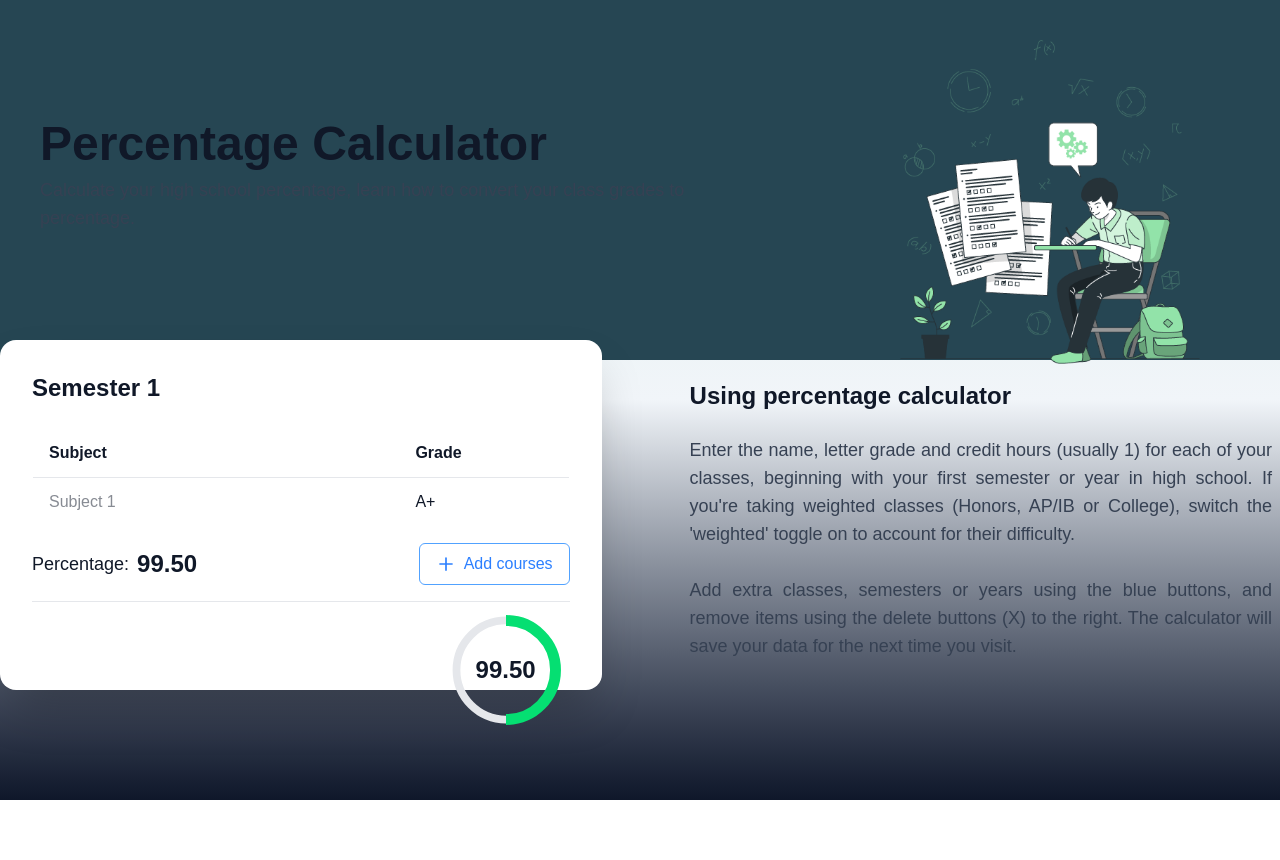
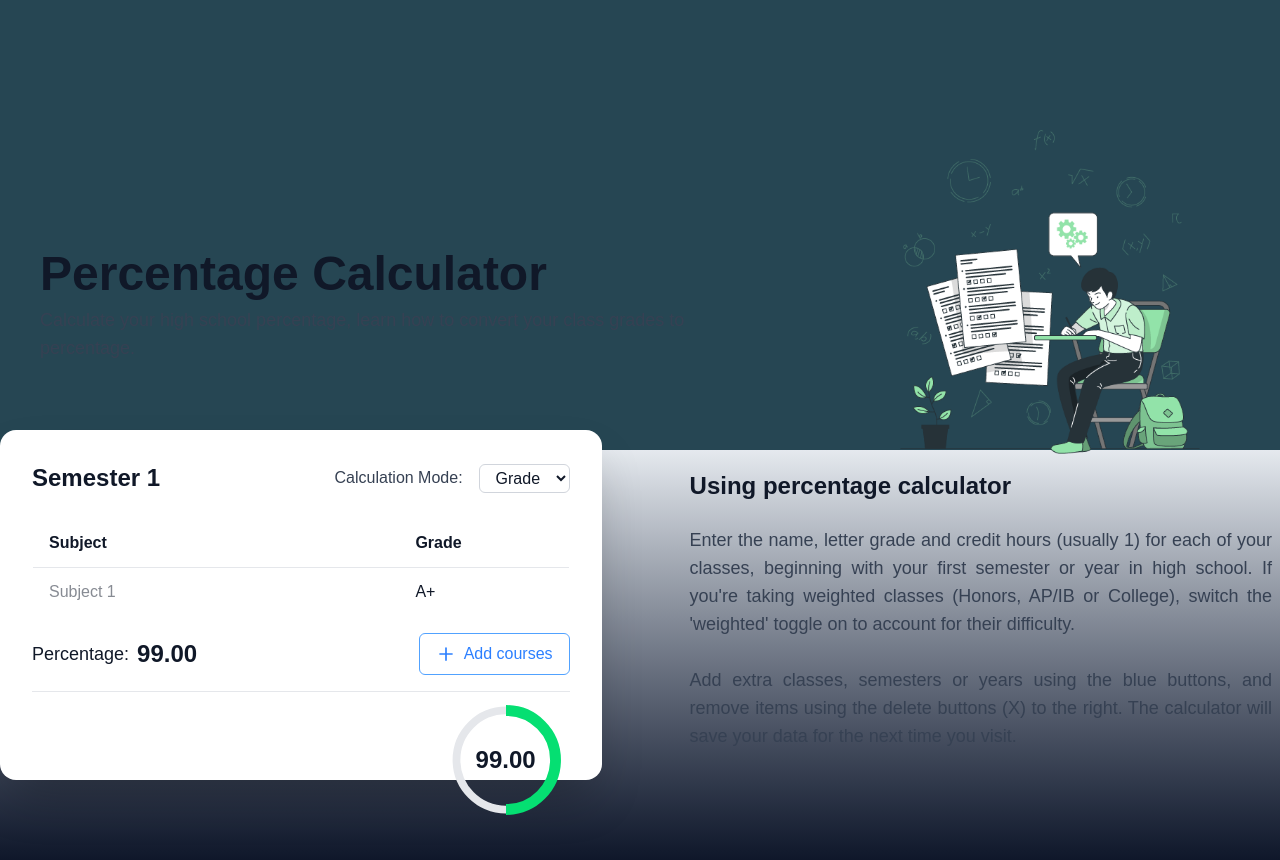
Before and after one commit to mohamed-raihan/Ai-Tool, a Next.js app: page /user/dashboard/percentage-calculator in a window 1280 px wide. Before the commit the page ends 800 px from the top, so only its background shows below. Built offline with nearby package versions, Linux system fonts and the light colour scheme.

Commit message:
percentage-calculator

```diff
--- a/app/user/dashboard/percentage-calculator/page.tsx
+++ b/app/user/dashboard/percentage-calculator/page.tsx
@@ -3,30 +3,36 @@ import Image from "next/image";
 import React, { useState } from "react";
 
 const gradeOptions = [
-  { label: "A+", value: 99.5 },
-  { label: "A", value: 95.5 },
-  { label: "B+", value: 88 },
-  { label: "B", value: 84.5 },
-  { label: "C+", value: 78 },
-  { label: "C", value: 74.5 },
-  { label: "D+", value: 68 },
-  { label: "D", value: 65.5 },
-  { label: "F", value: 60 },
+  { label: "A+", value: 99 },
+  { label: "A", value: 89 },
+  { label: "B+", value: 79 },
+  { label: "B", value: 69 },
+  { label: "C+", value: 59 },
+  { label: "C", value: 49 },
+  { label: "D+", value: 39 },
+  { label: "D", value: 29 },
+  { label: "E", value: 19 },
+
 ];
 
 type Subject = {
   name: string;
   grade: number;
+  marks: number;
+  totalMarks: number;
 };
 
 export default function PercentageCalculatorPage() {
+  const [calculationMode, setCalculationMode] = useState<"marks" | "grade">(
+    "grade"
+  );
   const [subjects, setSubjects] = useState<Subject[]>([
-    { name: "", grade: gradeOptions[0].value },
+    { name: "", grade: gradeOptions[0].value, marks: 0, totalMarks: 100 },
   ]);
 
   const handleSubjectChange = (
     index: number,
-    field: "name" | "grade",
+    field: "name" | "grade" | "marks" | "totalMarks",
     value: string | number
   ) => {
     setSubjects((prev) =>
@@ -37,7 +43,7 @@ export default function PercentageCalculatorPage() {
   const addSubject = () => {
     setSubjects((prev) => [
       ...prev,
-      { name: "", grade: gradeOptions[0].value },
+      { name: "", grade: gradeOptions[0].value, marks: 0, totalMarks: 100 },
     ]);
   };
 
@@ -47,16 +53,25 @@ export default function PercentageCalculatorPage() {
 
   const average =
     subjects.length > 0
+      ? calculationMode === "grade"
         ? (
             subjects.reduce((sum, subj) => sum + Number(subj.grade), 0) /
             subjects.length
+          ).toFixed(2)
+        : (
+            (subjects.reduce((sum, subj) => sum + Number(subj.marks), 0) /
+              subjects.reduce(
+                (sum, subj) => sum + Number(subj.totalMarks),
+                0
+              )) *
+            100
           ).toFixed(2)
       : "0.00";
 
   return (
     <div className="min-h-screen bg-gradient-to-b from-[#dbefe9] via-[#f1f5f9] to-[#0f172a] dark:from-gray-900 dark:via-gray-900 dark:to-gray-900 flex flex-col items-center justify-start">
       {/* Header */}
-      <div className="w-full bg-[#264653] relative py-30  px-6 sm:px-10 flex flex-col md:flex-row md:items-center md:justify-between">
+      <div className="w-full bg-[#264653] relative pb-20 pt-[250px] px-6 sm:px-10 flex flex-col md:flex-row md:items-center md:justify-between">
         <div className="max-w-2xl mx-auto md:mx-0">
           <h1 className="text-4xl md:text-5xl font-bold text-gray-900 dark:text-white mb-2">
             Percentage Calculator
@@ -80,9 +95,30 @@ export default function PercentageCalculatorPage() {
       <div className="w-full max-w-7xl mx-auto flex flex-col lg:flex-row items-start justify-between gap-10 md:gap-16 lg:gap-20 mt-[-60px] z-10 relative px-4 sm:px-6 lg:px-0">
         {/* Calculator Card */}
         <div className="w-full lg:w-1/2 bg-white dark:bg-[#18181b] rounded-2xl shadow-2xl p-6 sm:p-8 relative mb-20 md:mt-10">
-          <h2 className="text-2xl font-semibold text-gray-900 dark:text-white mb-6">
+          <div className="flex items-center justify-between mb-6">
+            <h2 className="text-2xl font-semibold text-gray-900 dark:text-white">
               Semester 1
             </h2>
+            <div className="flex items-center gap-4">
+              <label className="text-gray-700 dark:text-gray-300">
+                Calculation Mode:
+              </label>
+              <select
+                className="bg-transparent border border-gray-300 dark:border-gray-600 rounded-md px-3 py-1 text-gray-900 dark:text-white"
+                value={calculationMode}
+                onChange={(e) =>
+                  setCalculationMode(e.target.value as "marks" | "grade")
+                }
+              >
+                <option className="bg-gray-900 dark:text-white" value="grade">
+                  Grade
+                </option>
+                <option className="bg-gray-900 dark:text-white" value="marks">
+                  Marks
+                </option>
+              </select>
+            </div>
+          </div>
           <div className="overflow-x-auto">
             <table className="w-full border border-gray-200 dark:border-gray-700 rounded-xl overflow-hidden mb-4 text-sm sm:text-base">
               <thead>
@@ -91,8 +127,13 @@ export default function PercentageCalculatorPage() {
                     Subject
                   </th>
                   <th className="py-3 px-4 font-semibold border-b border-gray-200 dark:border-gray-700">
-                    Grade
+                    {calculationMode === "grade" ? "Grade" : "Marks"}
                   </th>
+                  {calculationMode === "marks" && (
+                    <th className="py-3 px-4 font-semibold border-b border-gray-200 dark:border-gray-700">
+                      Total Marks
+                    </th>
+                  )}
                   <th className="py-3 px-4 font-semibold border-b border-gray-200 dark:border-gray-700"></th>
                 </tr>
               </thead>
@@ -114,6 +155,7 @@ export default function PercentageCalculatorPage() {
                       />
                     </td>
                     <td className="py-3 px-4">
+                      {calculationMode === "grade" ? (
                         <select
                           className="bg-transparent border-none w-full text-gray-900 dark:text-white focus:outline-none appearance-none"
                           value={subject.grade}
@@ -135,7 +177,39 @@ export default function PercentageCalculatorPage() {
                             </option>
                           ))}
                         </select>
+                      ) : (
+                        <input
+                          type="text"
+                          className="bg-transparent border-none w-full text-gray-900 dark:text-white focus:outline-none"
+                          placeholder="Marks"
+                          value={subject.marks}
+                          onChange={(e) =>
+                            handleSubjectChange(
+                              idx,
+                              "marks",
+                              Number(e.target.value)
+                            )
+                          }
+                        />
+                      )}
                     </td>
+                    {calculationMode === "marks" && (
+                      <td className="py-3 px-4">
+                        <input
+                          type="text"
+                          className="bg-transparent border-none w-full text-gray-900 dark:text-white focus:outline-none"
+                          placeholder="Total"
+                          value={subject.totalMarks}
+                          onChange={(e) =>
+                            handleSubjectChange(
+                              idx,
+                              "totalMarks",
+                              Number(e.target.value)
+                            )
+                          }
+                        />
+                      </td>
+                    )}
                     <td className="py-3 px-4 text-center">
                       {subjects.length > 1 && (
                         <button
```
Lines whose indentation alone changed are shown as unchanged.
